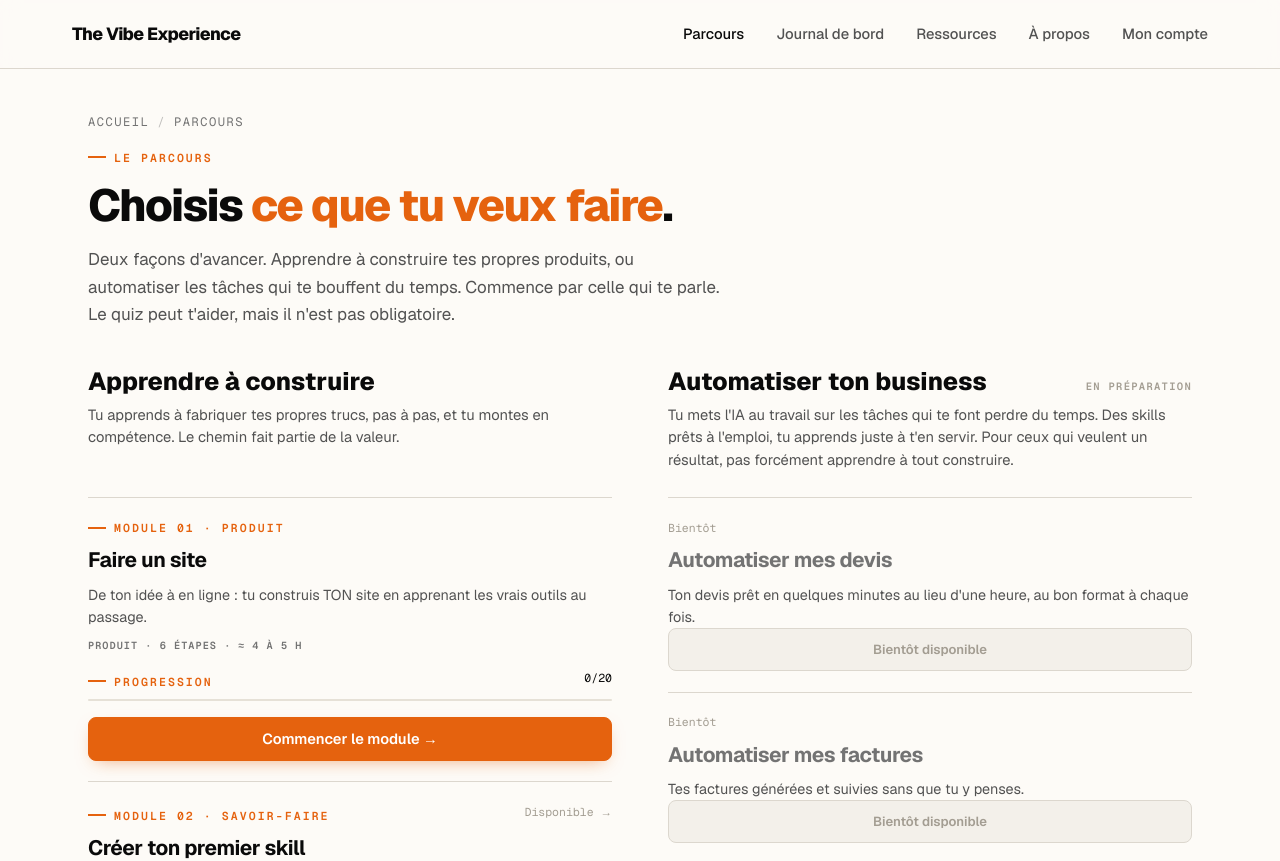
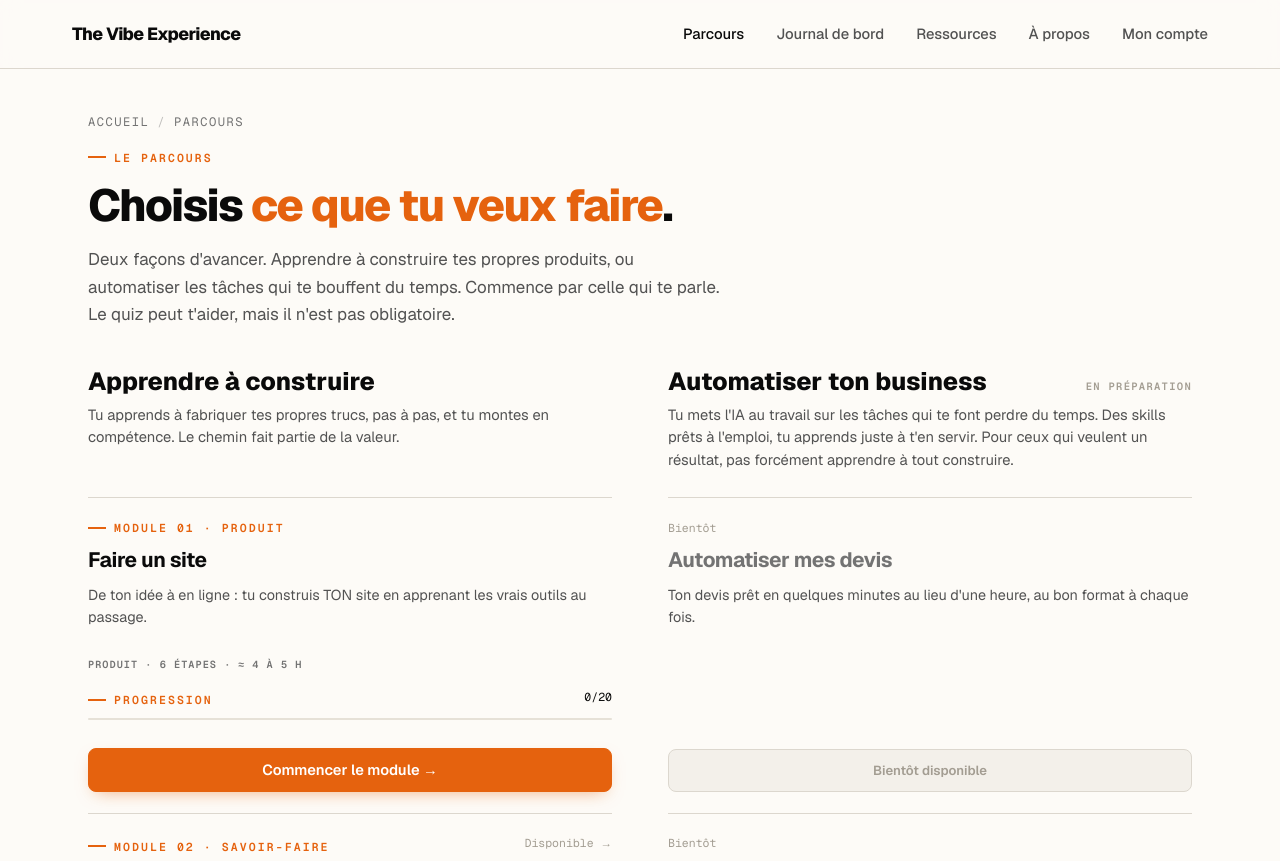
Before and after one commit to The-Vibe-Company/the-vibe-experience, a Next.js app: page /parcours in a window 1280 px wide. Shown: the top 861 px of the page. Built offline with nearby package versions, Linux system fonts and the light colour scheme.

Commit message:
fix(parcours): use fixed module card height

```diff
--- a/src/app/globals.css
+++ b/src/app/globals.css
@@ -793,6 +793,13 @@ a.pc-mc:hover .pc-mc-status { color: var(--orange); }
 .pc-mc-soon .pc-mc-title { color: var(--muted-2); }
 .pc-soon-bar { display: block; text-align: center; margin-top: 1rem; padding: .65rem 1rem; border: 1px solid var(--border); border-radius: 8px; background: var(--bg-2); font-size: .82rem; font-weight: 600; color: var(--faint); cursor: default; }
 .pc-mc-lead.cur { border-left: 2px solid var(--orange); padding-left: 1.1rem; margin-left: -1.1rem; }
+@media (min-width: 861px) {
+  .pc-col-build .pc-col-list > .pc-mc,
+  .pc-col-business .pc-col-list > .pc-mc { min-height: 19.7rem; display: flex; flex-direction: column; }
+  .pc-col-list > .pc-mc .pc-mc-meta,
+  .pc-col-list > .pc-mc .pc-soon-bar,
+  .pc-col-list > .pc-mc .pc-mc-cta { margin-top: auto; }
+}
 .pc-suite { margin-top: 2.75rem; }
 .pc-suite-list { margin-top: .55rem; border-bottom: 1px solid var(--border); }
 .pc-srow { display: grid; grid-template-columns: 52px 1fr auto; gap: 1.1rem; padding: 1.25rem 0; border-top: 1px solid var(--border); color: inherit; align-items: start; }
--- a/src/components/ParcoursFamilies.tsx
+++ b/src/components/ParcoursFamilies.tsx
@@ -46,7 +46,7 @@ export default function ParcoursFamilies() {
 
   const construireCol = (
     <div
-      className={branche === "construire" ? "pc-col pc-col-reco" : "pc-col"}
+      className={branche === "construire" ? "pc-col pc-col-build pc-col-reco" : "pc-col pc-col-build"}
       key="construire"
     >
       {branche === "construire" && <span className="pc-reco-tag">Parcours conseillé</span>}
@@ -79,7 +79,9 @@ export default function ParcoursFamilies() {
 
   const automatiserCol = (
     <div
-      className={branche === "automatiser" ? "pc-col pc-col-reco" : "pc-col"}
+      className={
+        branche === "automatiser" ? "pc-col pc-col-business pc-col-reco" : "pc-col pc-col-business"
+      }
       key="automatiser"
     >
       {branche === "automatiser" && <span className="pc-reco-tag">Parcours conseillé</span>}
```
